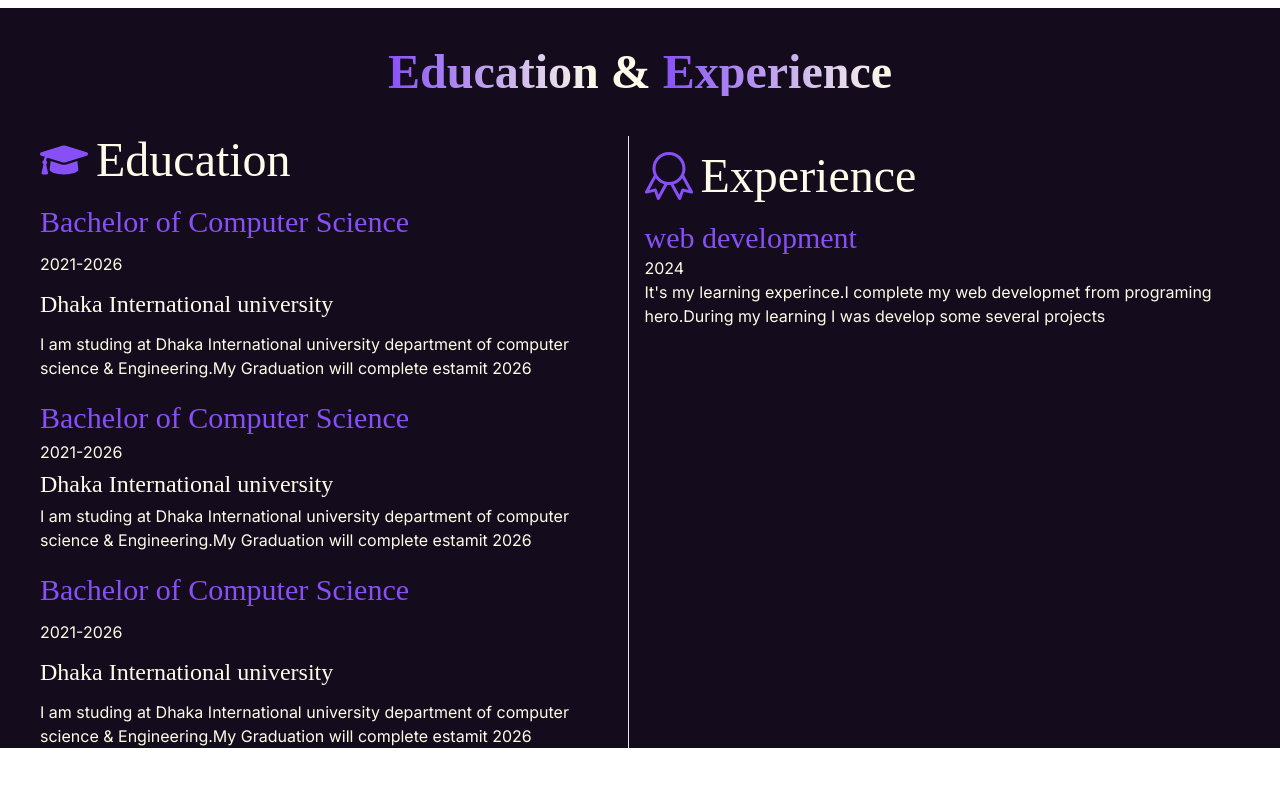
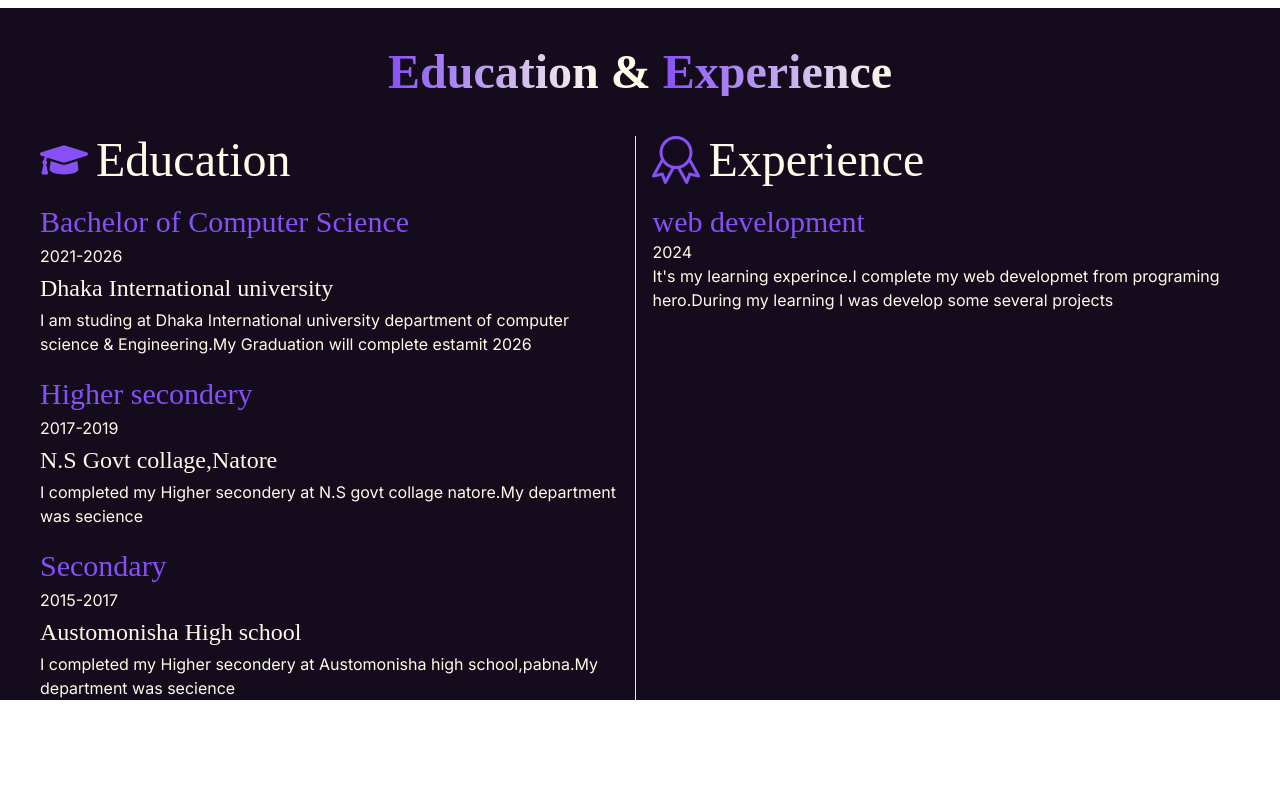
Before and after one commit to linux44gh6/My-Portfolio, a Next.js app: page /components/resume in a window 1280 px wide. Shown: the top 786 px of the page. Built offline with nearby package versions, Linux system fonts and the light colour scheme.

Commit message:
add education and experience

```diff
--- a/src/app/components/resume/page.jsx
+++ b/src/app/components/resume/page.jsx
@@ -9,27 +9,27 @@ const ResumePage = () => {
             <div className='flex flex-col lg:flex-row justify-between px-10 mt-10'>
                 <div className=' border-r pe-3'>
                     <h1 className=' text-yellow-50 text-5xl font-font1 flex gap-2'><FaGraduationCap className=' text-color1'></FaGraduationCap>Education</h1>
-                    <div className=' mt-5 space-y-3'>
+                    <div className=' mt-5 space-y-1'>
                         <h1 className=' text-3xl text-color1 font-font1'>Bachelor of Computer Science</h1>
                         <h1 className='text-yellow-50'>2021-2026</h1>
                         <h1 className='text-2xl text-yellow-50 font-font1'>Dhaka International university</h1>
                         <p className=' text-yellow-50'>I am studing at Dhaka International university department of computer science & Engineering.My Graduation will complete estamit 2026</p>
                     </div>
                     <div className=' mt-5 space-y-1'>
-                        <h1 className=' text-3xl text-color1 font-font1'>Bachelor of Computer Science</h1>
-                        <h1 className='text-yellow-50'>2021-2026</h1>
-                        <h1 className='text-2xl text-yellow-50 font-font1'>Dhaka International university</h1>
-                        <p className=' text-yellow-50'>I am studing at Dhaka International university department of computer science & Engineering.My Graduation will complete estamit 2026</p>
+                        <h1 className=' text-3xl text-color1 font-font1'>Higher secondery </h1>
+                        <h1 className='text-yellow-50'>2017-2019</h1>
+                        <h1 className='text-2xl text-yellow-50 font-font1'>N.S Govt collage,Natore</h1>
+                        <p className=' text-yellow-50'>I  completed my Higher secondery at N.S govt collage natore.My department was secience</p>
                     </div>
-                    <div className=' mt-5 space-y-3'>
-                        <h1 className=' text-3xl text-color1 font-font1'>Bachelor of Computer Science</h1>
-                        <h1 className='text-yellow-50'>2021-2026</h1>
-                        <h1 className='text-2xl text-yellow-50 font-font1'>Dhaka International university</h1>
-                        <p className=' text-yellow-50'>I am studing at Dhaka International university department of computer science & Engineering.My Graduation will complete estamit 2026</p>
+                    <div className=' mt-5 space-y-1'>
+                        <h1 className=' text-3xl text-color1 font-font1'>Secondary</h1>
+                        <h1 className='text-yellow-50'>2015-2017</h1>
+                        <h1 className='text-2xl text-yellow-50 font-font1'>Austomonisha High school</h1>
+                        <p className=' text-yellow-50'>I  completed my Higher secondery at Austomonisha high school,pabna.My department was secience</p>
                     </div>
                 </div>
 
-                <div className='p-4'>
+                <div className=' ps-4'>
                     <h1 className=' text-yellow-50 text-5xl font-font1 flex gap-2'><span><SlBadge className=' text-color1'></SlBadge></span>Experience</h1>
 
                     <div className=' mt-5'>
```
